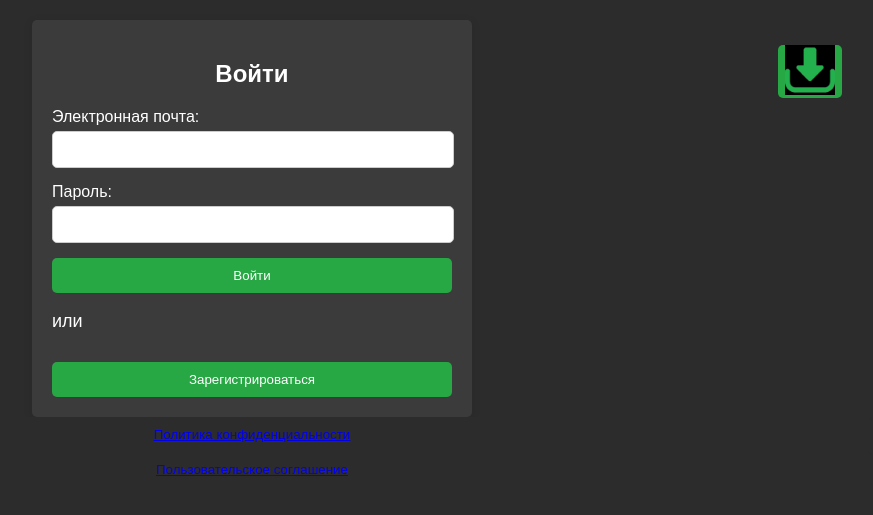
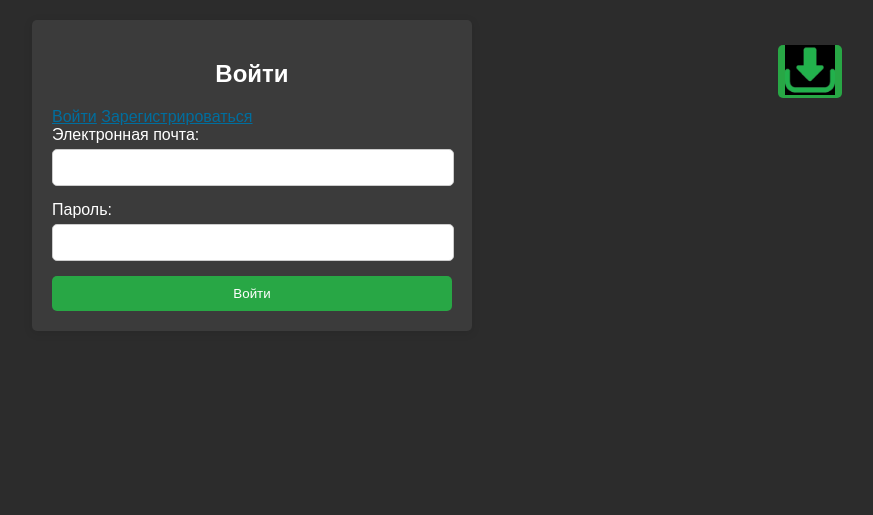
Before and after one commit to Mik-23/browser, a Django app: page /auth_in_chat in a window 1280 px wide. Shown: the top 515 px of the page, without its empty margins (388-1261 px from the left). Run offline with Django 5.2, Linux system fonts and the light colour scheme.

Commit message:
Update account.html

```diff
--- a/mixchat/main/templates/main/account.html
+++ b/mixchat/main/templates/main/account.html
@@ -65,18 +65,7 @@
         .form-button:hover {
             background-color: #218838;
         }
-        button {
-            width: 100%;
-            padding: 10px;
-            background-color: #2c2c2c;
-            color: white;
-            border: none;
-            border-radius: 5px;
-            cursor: pointer;
-        }
-        button a:hover {
-            color: #009BDE;
-        }
+
         .link-container a button{
             float: right;
             width: 5%;
@@ -89,6 +78,14 @@
         .error-message {
           color: red;
           font-weight: bold;
+        }
+
+        .links a {
+            color: #006E9E;
+        }
+
+        .links a:hover {
+            color: #00A9F2;
         }
     </style>
     <script type="text/javascript">
@@ -107,6 +104,10 @@
 
 <div class="container">
     <h2>Войти</h2>
+    <div class="links">
+        <a href="{% url 'auth_in_chat' %}">Войти</a>
+        <a href="{% url 'register_in_chat' %}">Зарегистрироваться</a>
+    </div>
     <form id="loginForm"> <!-- Добавлен id для формы -->
         <div class="form-group">
             <label for="email">Электронная почта:</label>
@@ -118,8 +119,6 @@
         </div>
         <div id="errorMessage" class="error-message" style="font-size: 14px;"></div>
         <button class="form-button" type="submit">Войти</button>
-        <p>или</p>
-        <button class="form-button"><a href="{% url 'register_in_chat' %}" style="text-decoration: none; color: inherit;">Зарегистрироваться</a></button>
     </form>
 </div>
 
@@ -130,10 +129,7 @@
         </button>
     </a>
 </div>
-<div class="text-buttons">
-    <button><a href="{% url 'privacy_policy' %}">Политика конфиденциальности</a></button>
-    <button><a href="{% url 'agreement' %}">Пользовательское соглашение</a></button>
-</div>
+
 <script src="{% static 'main/js/redirect_url.js' %}"></script>
 
 <script>
```
